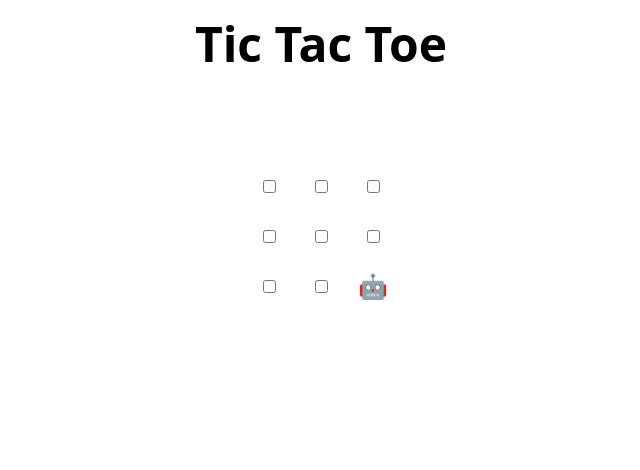
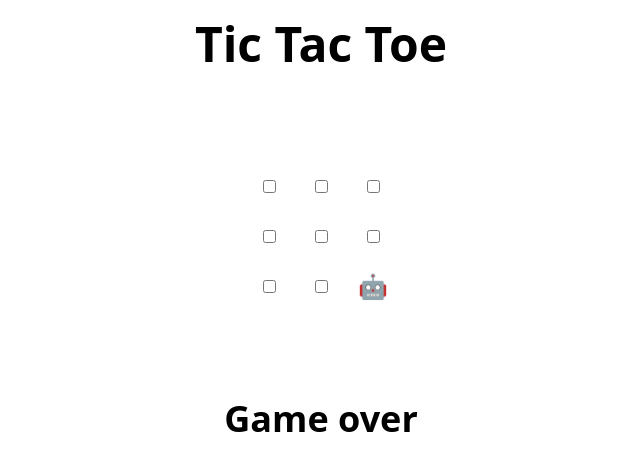
Before and after one commit to Puckoland/skills-review-pull-requests, a plain HTML site: page index.html in a window 1280 px wide. Shown: the whole page, without its empty margins (319-959 px from the left). Drawn offline with Linux system fonts and the light colour scheme.

Commit message:
Update index.html

```diff
--- a/index.html
+++ b/index.html
@@ -46,7 +46,7 @@
     <td><input type="checkbox" /></td>
   </tr>
 </table>
-
+<h2>Game over</h2>
 <h2 hidden>Game over, refresh to play again 🧑‍💻 🤖!</h2>
 
 <script>
```
